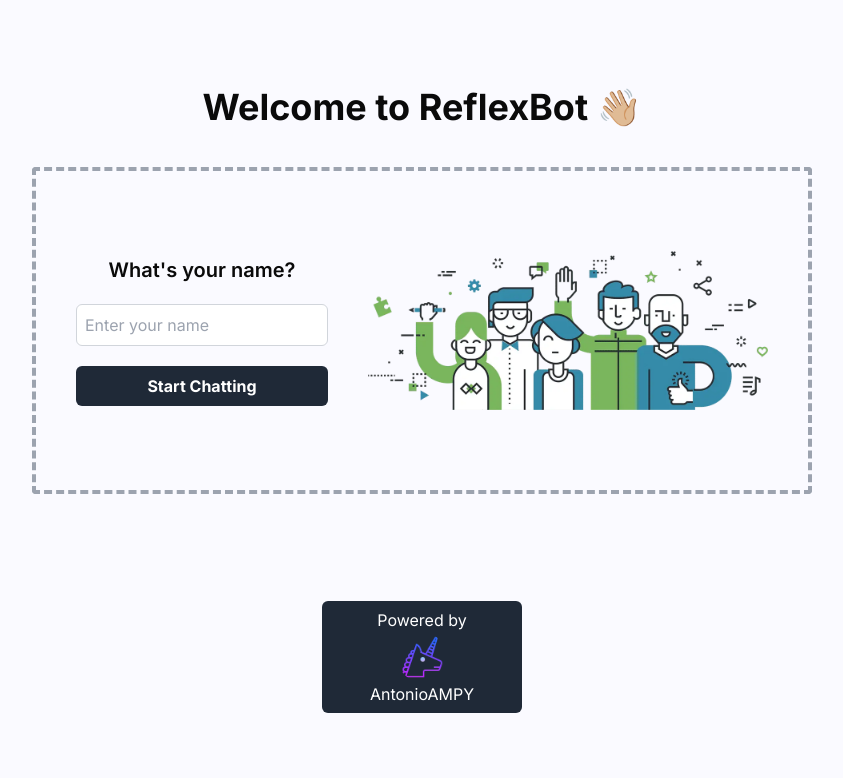
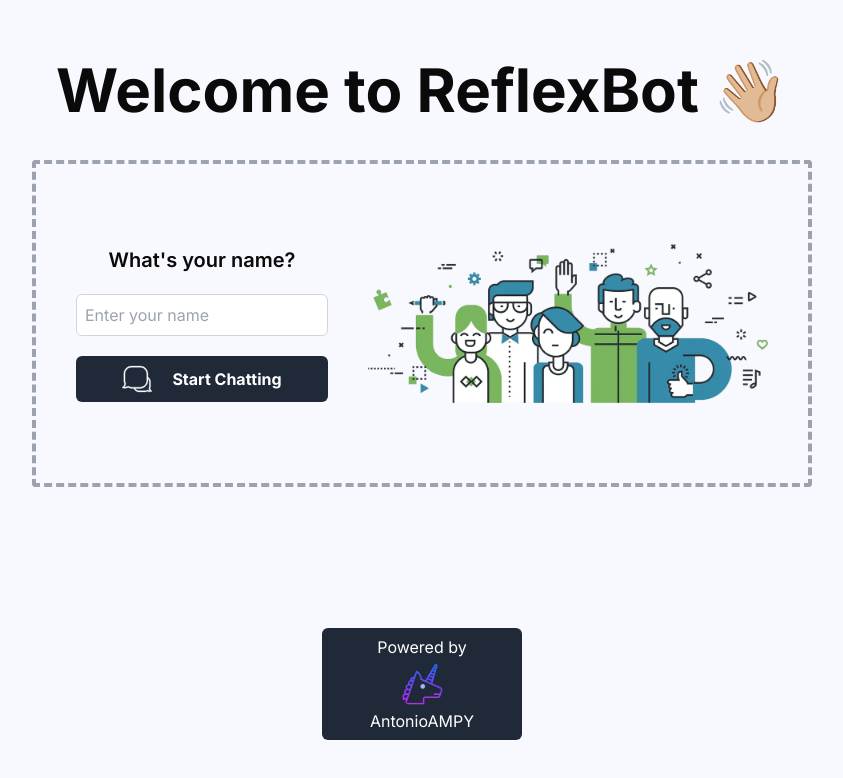
Before and after one commit to AntonioAMPY/chatbot-ref-ai, a Next.js app: page / in a window 1280 px wide. Shown: the top 778 px of the page, without its empty margins (218-1061 px from the left). Built offline with nearby package versions, Linux system fonts and the light colour scheme.

Commit message:
feat: add ChatRoute component and update tsconfig.json and globals.css

```diff
--- /dev/null
+++ b/app/chat/page.tsx
@@ -0,0 +1,7 @@
+import Chat from "../components/chat/chat";
+
+export function ChatRoute() {
+  return <Chat />;
+}
+
+export default ChatRoute;
--- a/app/components/welcome-form/user-form.tsx
+++ b/app/components/welcome-form/user-form.tsx
@@ -1,3 +1,5 @@
+import Image from "next/image";
+
 export function UserForm() {
   return (
     <form className="flex flex-col gap-y-5" aria-label="User Name Form">
@@ -17,9 +19,16 @@ export function UserForm() {
       </div>
       <button
         type="submit"
-        className="bg-gray-800 hover:bg-gray-800 text-white font-bold py-2 px-4 rounded-md"
+        className="flex flex-row justify-center items-center gap-x-5 bg-gray-800 hover:bg-gray-900 text-white font-bold py-2 px-4 rounded-md transition duration-500 ease-in-out transform hover:-translate-y-1 hover:scale-110"
         aria-label="Start Chatting Button"
       >
+        <Image
+          src="/icons/speech-bubble.svg"
+          width={30}
+          height={30}
+          alt="bubble-icon"
+          priority
+        />
         Start Chatting
       </button>
     </form>
--- a/app/components/welcome-form/welcome-form.tsx
+++ b/app/components/welcome-form/welcome-form.tsx
@@ -8,14 +8,14 @@ import Link from "next/link";
 export function WelcomeForm() {
   return (
     <div
-      className="flex flex-col justify-evenly items-center h-screen gap-y-5"
+      className="flex flex-col justify-around items-center h-screen gap-y-5"
       aria-label="Welcome Form"
     >
       <main
         className="flex flex-col justify-center items-center gap-x-5 gap-y-10"
         role="main"
       >
-        <h1 className="text-4xl font-bold">Welcome to ReflexBot 👋🏼</h1>
+        <h1 className="text-6xl font-bold">Welcome to ReflexBot 👋🏼</h1>
         <div className="flex flex-row justify-center items-center gap-x-10 border-dashed border-4 rounded-sm border-gray-400 px-10 py-20">
           <UserForm />
           <Image
@@ -23,6 +23,7 @@ export function WelcomeForm() {
             alt="Image of Chat ReflexBot"
             width={400}
             height={400}
+            priority
           />
         </div>
       </main>
--- a/app/globals.css
+++ b/app/globals.css
@@ -4,7 +4,7 @@
 
   @layer base {
     :root {
-      --background: 240 100% 99%;
+      --background: 240deg 100% 98.63%;
       --foreground: 0 0% 3.9%;
 
       --border: 0 0% 89.8%;
```
Also changed, not shown: public/icons/speech-bubble.svg (added).
